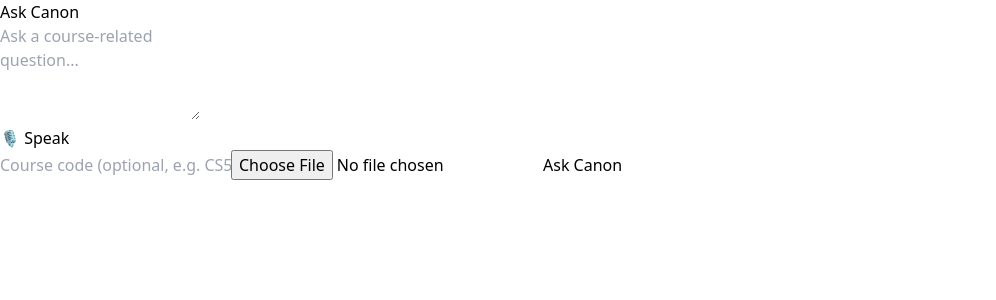
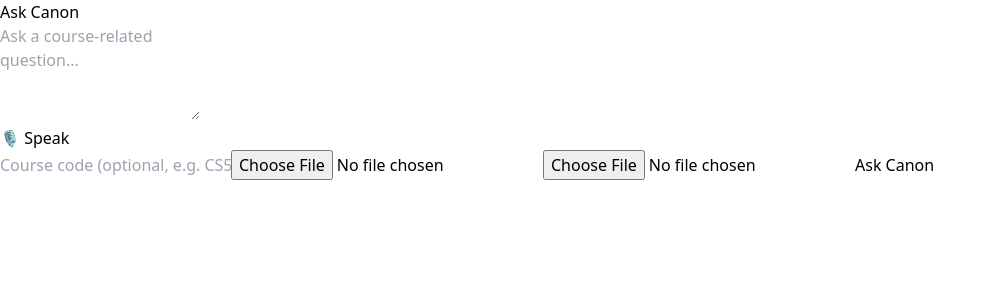
Before and after one commit to felixkwasisarpong/Ai-tutor, a Next.js app in the folder ui/: page /student in a window 1280 px wide. Shown: the top 300 px of the page, without its empty margins (0-996 px from the left). Built offline with nearby package versions, Linux system fonts and the light colour scheme; sample sign-in values are in the browser's storage.

Commit message:
feat(ui): add OCR-based image input for student questions

```diff
--- a/ui/package.json
+++ b/ui/package.json
@@ -11,7 +11,8 @@
   "dependencies": {
     "next": "16.1.6",
     "react": "19.2.3",
-    "react-dom": "19.2.3"
+    "react-dom": "19.2.3",
+    "tesseract.js": "^7.0.0"
   },
   "devDependencies": {
     "@tailwindcss/postcss": "^4.1.18",
--- a/ui/src/app/student/page.tsx
+++ b/ui/src/app/student/page.tsx
@@ -16,7 +16,8 @@ export default function StudentPage() {
 async function handleAsk(
   question: string,
   courseCode?: string,
-  file?: File | null
+  file?: File | null,
+  extraText?: string
 ) {
   setLoading(true);
   setAnswer(null);
@@ -30,7 +31,9 @@ async function handleAsk(
   if (courseCode) {
     formData.append("course_code", courseCode);
   }
-
+    if (extraText) {
+    formData.append("extra_context", extraText);
+    }
   if (file) {
     formData.append("file", file);
   }
--- a/ui/src/components/AskForm.tsx
+++ b/ui/src/components/AskForm.tsx
@@ -1,24 +1,34 @@
 "use client";
-
+import { useOCR } from "@/src/hooks/useOCR";
 import { useState } from "react";
 import { useSpeechToText } from "@/src/hooks/useSpeechToText";
 export function AskForm({
   onSubmit,
 }: {
-  onSubmit: (q: string, c?: string, f?: File | null) => void;
+  onSubmit: (
+    q: string,
+    c?: string,
+    f?: File | null,
+    extraText?: string
+  ) => void;
 }) {
   const [question, setQuestion] = useState("");
   const [courseCode, setCourseCode] = useState("");
   const [file, setFile] = useState<File | null>(null);
   const speech = useSpeechToText();
+  const ocr = useOCR();
   return (
-    <form
-      className="space-y-4"
-      onSubmit={(e) => {
-        e.preventDefault();
-        onSubmit(question, courseCode, file);
-      }}
-    >
+        <form
+        onSubmit={(e) => {
+            e.preventDefault();
+            onSubmit(
+            speech.transcript || question,
+            courseCode,
+            file,
+            ocr.text
+            );
+        }}
+        >
     <textarea
     className="w-full border rounded p-3"
     rows={4}
@@ -64,6 +74,32 @@ export function AskForm({
         onChange={(e) => setFile(e.target.files?.[0] || null)}
       />
 
+        <input
+        type="file"
+        accept="image/*"
+        onChange={(e) => {
+            const file = e.target.files?.[0];
+            if (file) {
+            ocr.extract(file);
+            }
+        }}
+        />
+        {ocr.loading && (
+    <p className="text-sm text-gray-500">Extracting text from image…</p>
+    )}
+
+    {ocr.text && (
+    <div className="text-sm border p-2 rounded bg-gray-50">
+        <p className="font-medium">Extracted text (editable):</p>
+        <textarea
+        className="w-full border mt-1 p-2"
+        rows={3}
+        value={ocr.text}
+        onChange={(e) => ocr.reset()}
+        readOnly
+        />
+    </div>
+    )}
       <button
         className="bg-black text-white px-4 py-2 rounded"
         type="submit"
--- /dev/null
+++ b/ui/src/hooks/useOCR.ts
@@ -0,0 +1,27 @@
+"use client";
+
+import { useState } from "react";
+import Tesseract from "tesseract.js";
+
+export function useOCR() {
+  const [text, setText] = useState("");
+  const [loading, setLoading] = useState(false);
+
+  async function extract(file: File) {
+    setLoading(true);
+    const result = await Tesseract.recognize(file, "eng");
+    setText(result.data.text);
+    setLoading(false);
+  }
+
+  function reset() {
+    setText("");
+  }
+
+  return {
+    text,
+    loading,
+    extract,
+    reset,
+  };
+}
```
Also changed, not shown: ui/src/app/login/page.tsx (+0 -25 lines), 1 other file (tests, documents, lock files or other folders).
